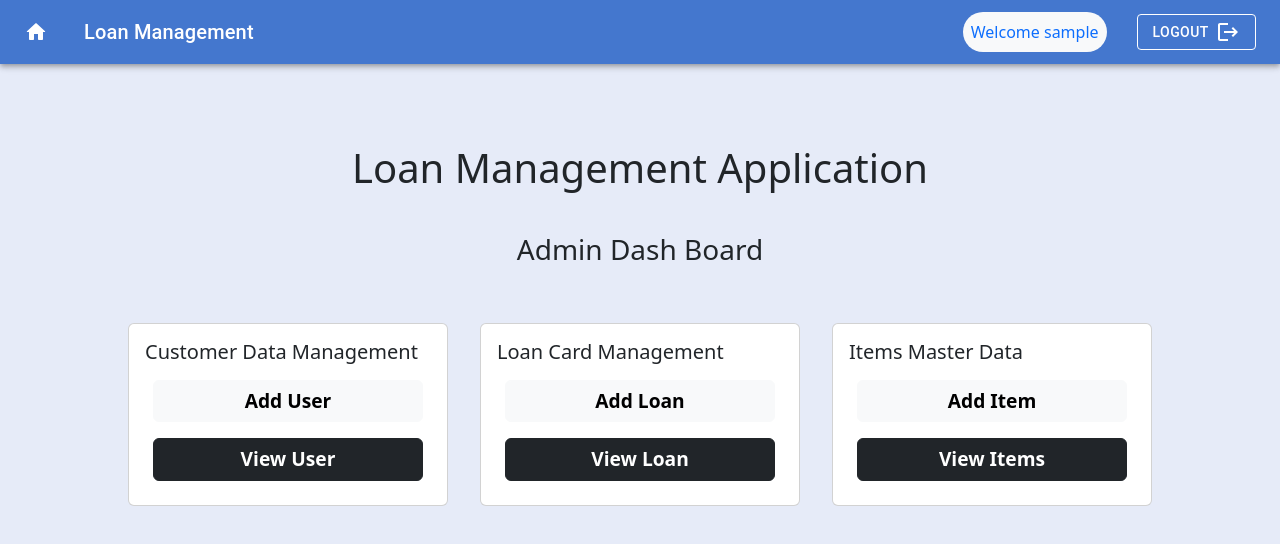
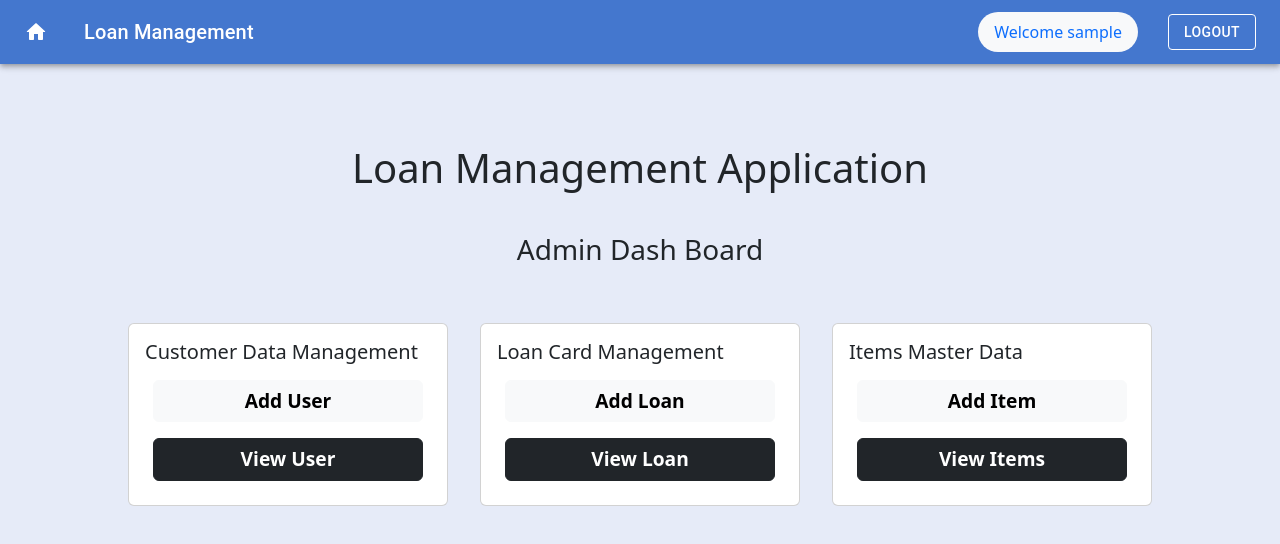
Before and after one commit to sakshijain009/Loan-Admin-Management-Application, a React (Vite) app in the folder frontend/: page /adminhome in a window 1280 px wide. Shown: the top 544 px of the page. Built offline with nearby package versions, Linux system fonts and the light colour scheme; sample sign-in values are in the browser's storage.

Commit message:
Minor UI changes

```diff
--- a/frontend/src/components/Appbar.jsx
+++ b/frontend/src/components/Appbar.jsx
@@ -9,7 +9,6 @@ import { useNavigate } from 'react-router-dom';
 import HomeRoundedIcon from '@mui/icons-material/HomeRounded';
 import { Link } from 'react-router-dom';
 import { palette } from '@mui/system';
-import LogoutIcon from '@mui/icons-material/Logout';
 
 export default function Appbar({hbtn, bt}) {
   const navigate = useNavigate();
@@ -42,11 +41,11 @@ export default function Appbar({hbtn, bt}) {
             Loan Management
           </Typography>
           <div style={{display:'flex', justifyContent:'center', marginRight:30}}>
-          {prof &&  <Box component="span" sx={{flexGrow:1, p:1, borderRadius:8}} className="bg-light text-primary">
-            <Typography variant="h9" className="font-weight-bold">Welcome {prof}</Typography>
-          </Box>}
+          <Box component="span" sx={{flexGrow:1, p:1, borderRadius:8}} className="bg-light text-primary">
+            {prof && <Typography variant="h9" className="font-weight-bold px-2">Welcome {prof}</Typography> }
+          </Box>
           </div>
-          {bt &&<Button variant="outlined" color="inherit" onClick={()=>(navigate(`/${bt}`))}>{bt} &nbsp;<LogoutIcon/></Button>}
+          <Button variant="outlined" color="inherit" onClick={()=>(navigate(`/${bt}`))}>{bt}</Button>
         </Toolbar>
       </AppBar>
     </Box>
```
